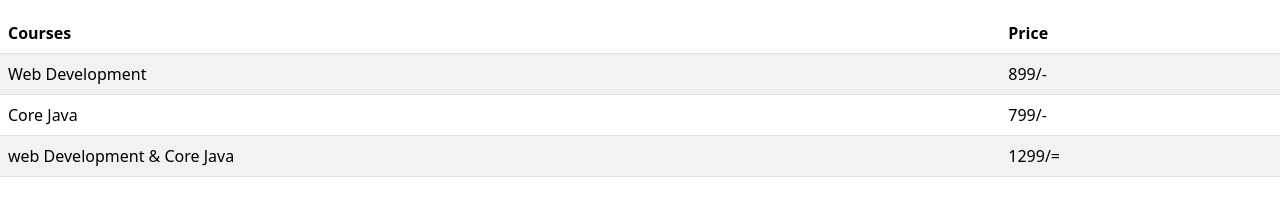
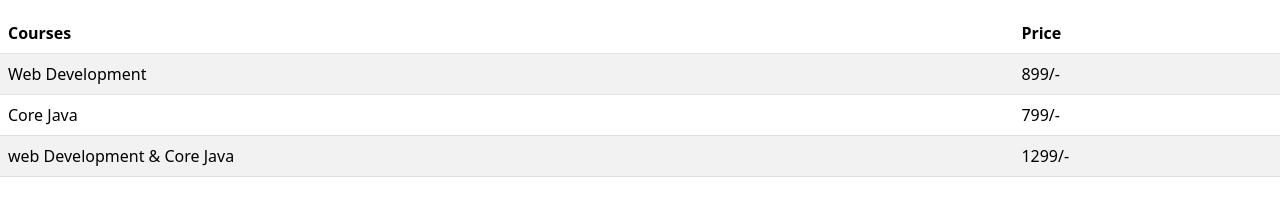
Before and after one commit to ramprasad770/course_form, a website: page public/index.html in a window 1280 px wide. Shown: the part 800-1014 px from the top of the page. Drawn offline with nearby package versions, Linux system fonts and the light colour scheme.

Commit message:
Update index.html

```diff
--- a/public/index.html
+++ b/public/index.html
@@ -221,7 +221,7 @@
                   </tr>
                   <tr>
                     <td>web Development & Core Java</td>
-                    <td>1299/=</td>
+                    <td>1299/-</td>
                   </tr>
 
                 </tbody>
```
